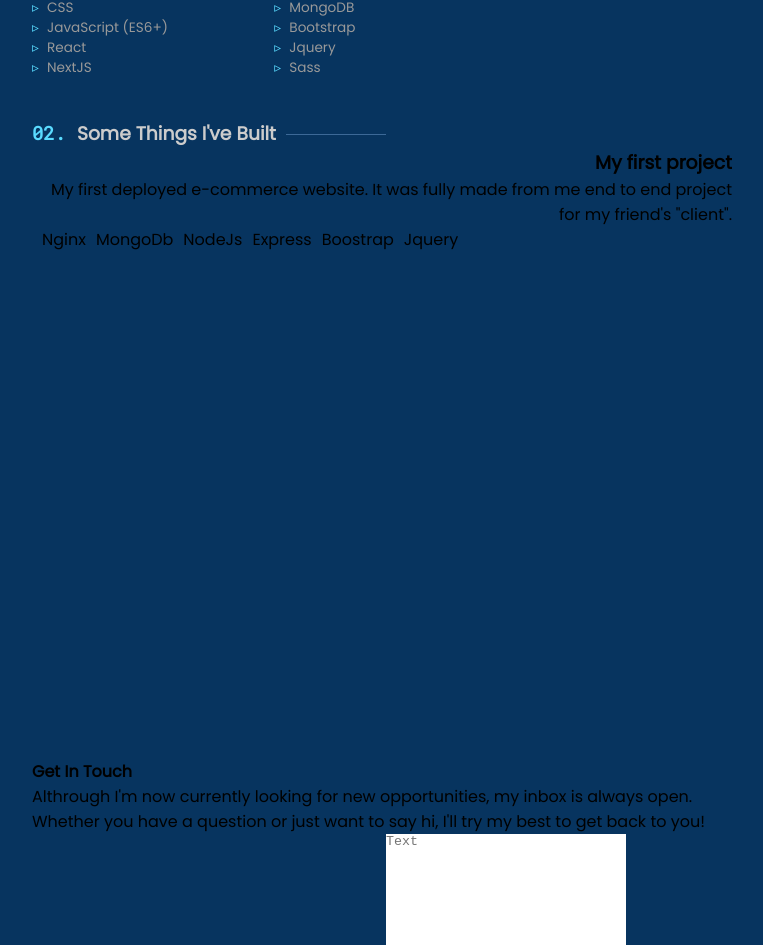
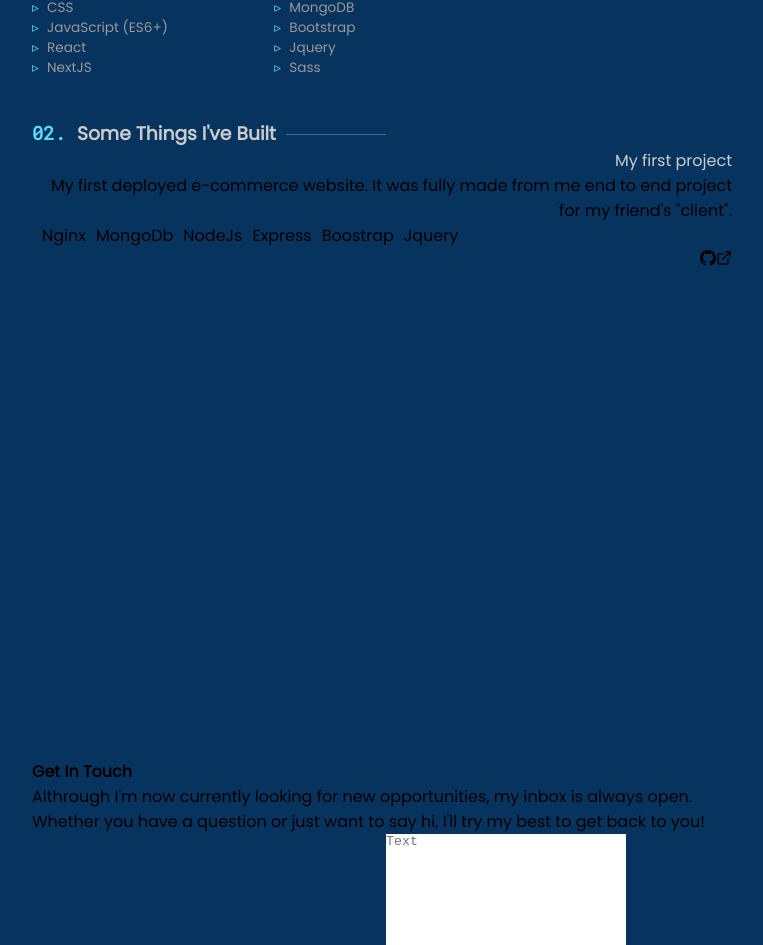
Before and after one commit to StroverIT/portfolio, a React (Create React App) app: page / in a window 1280 px wide. Shown: the part 1321-2266 px from the top of the page, without its empty margins (258-1021 px from the left). Built offline with nearby package versions, Linux system fonts and the light colour scheme.

Commit message:
Adding more to the jsx structure

```diff
--- a/src/components/projects/Projects.jsx
+++ b/src/components/projects/Projects.jsx
@@ -1,5 +1,7 @@
 import React from 'react';
 import "./projects.scss"
+import {  BsGithub } from "react-icons/bs";
+import { FiExternalLink} from "react-icons/fi"
 
 const Projects = () => {
     return (
@@ -8,7 +10,7 @@ const Projects = () => {
       <section className="projects-content">
           <ul>
               <li className="projects-right">
-                  <h3>My first project</h3>
+                  <a className="projects-title title-color">My first project</a>
                   <p>
                       My first deployed e-commerce website. It was fully made from me end to end project for my friend's "client".
                   </p>
@@ -20,6 +22,10 @@ const Projects = () => {
                         <li>Boostrap</li>
                         <li>Jquery</li>
                   </ul>
+                  <section className="icons icons__right">
+                        <a><BsGithub /></a>
+                        <a><FiExternalLink /></a>
+                  </section>
               </li>
           </ul>
       </section>
```
